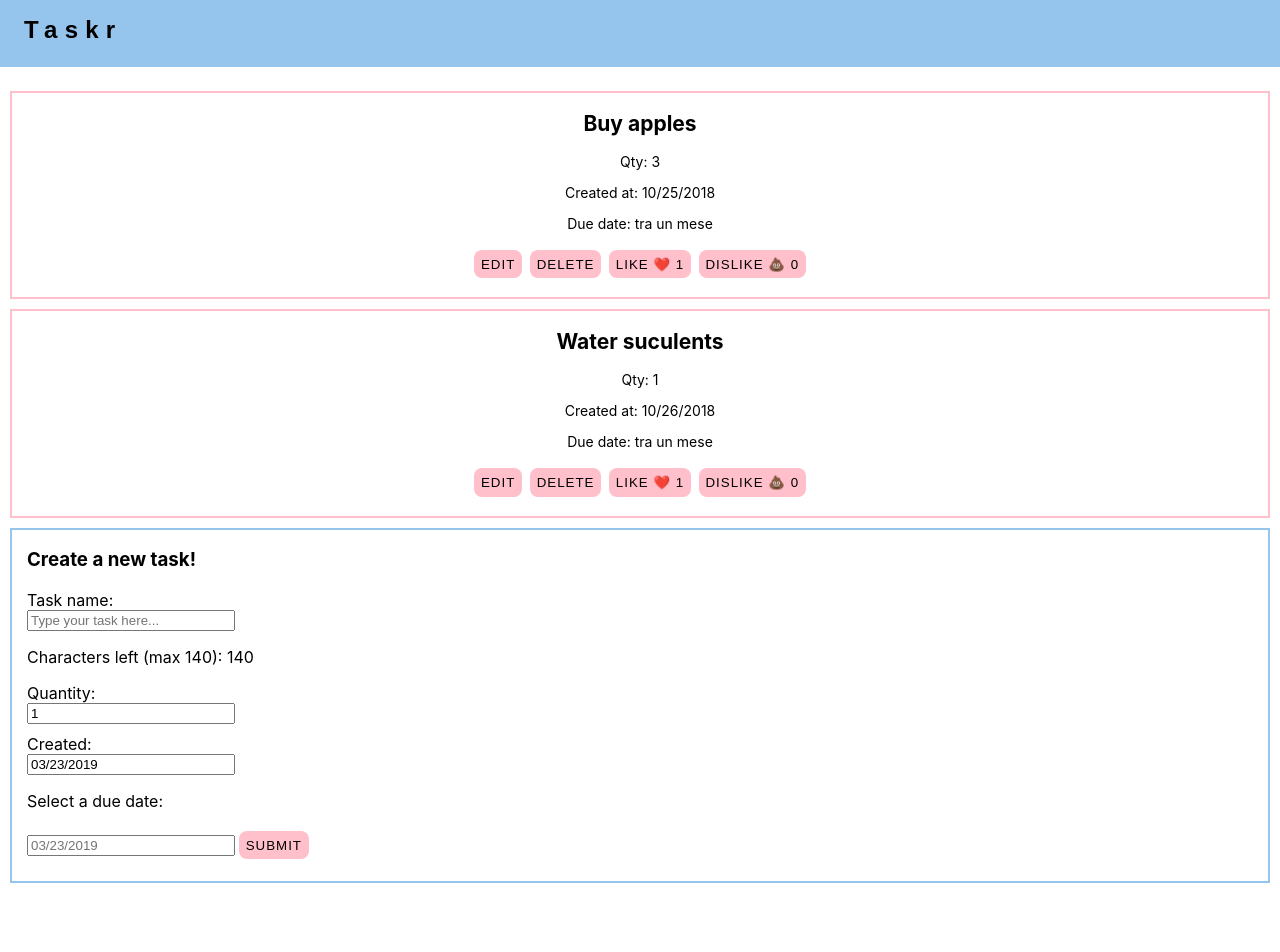
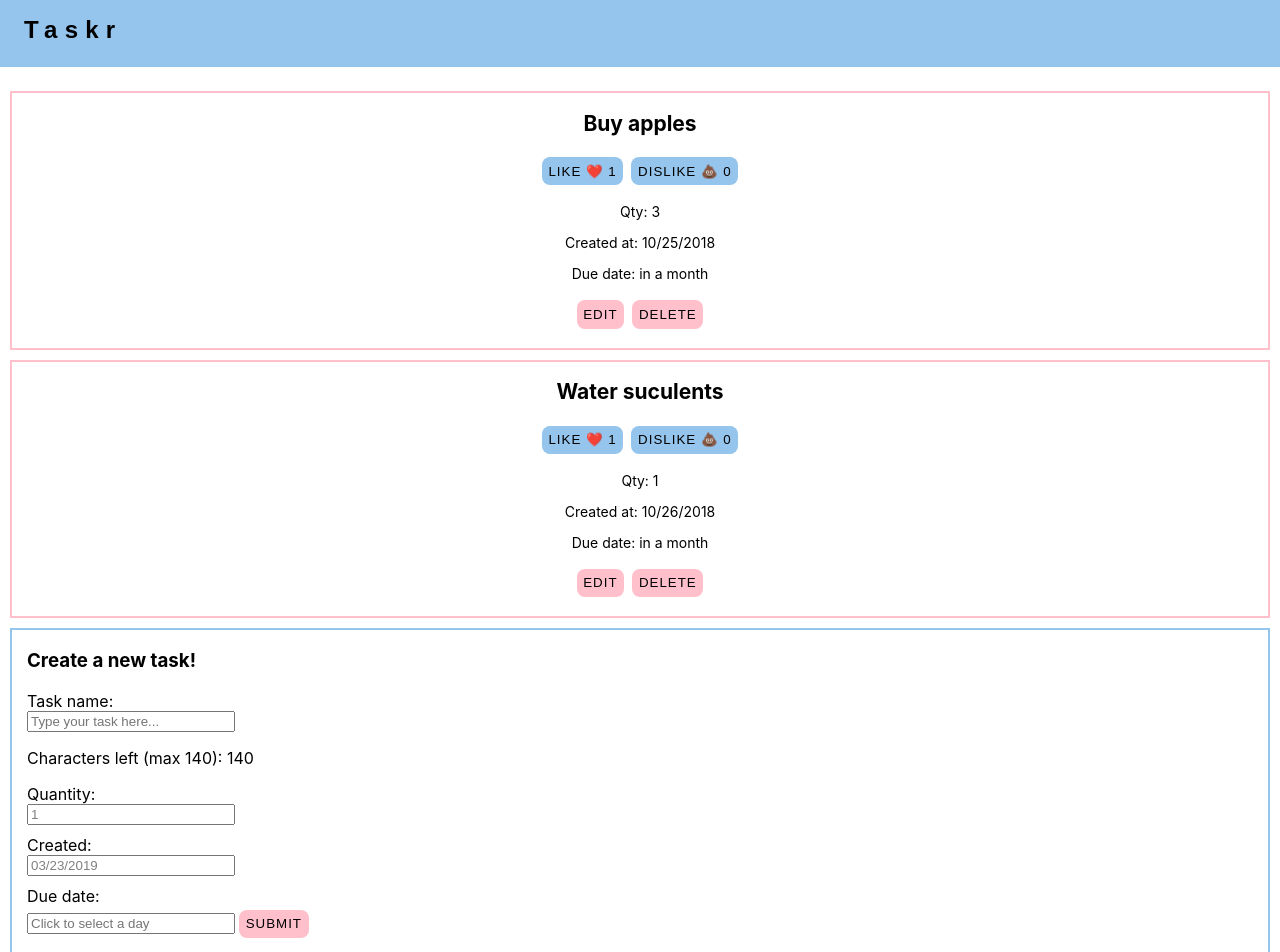
Before and after one commit to julianajlk/taskr-practice, a React (Create React App) app: page / in a window 1280 px wide. Shown: the top 952 px of the page. Before the commit the page ends 893 px from the top, so only its background shows below. Built offline with nearby package versions, Linux system fonts and the light colour scheme; a web font is replaced by a local one.

Commit message:
formated due date

```diff
--- a/src/App.css
+++ b/src/App.css
@@ -42,6 +42,7 @@ button {
 
 input {
   display: block;
+  color: gray;
   margin-bottom: 10px;
   width: 200px;
 }
--- a/src/components/Form.js
+++ b/src/components/Form.js
@@ -5,7 +5,6 @@ import MomentLocaleUtils, {
   formatDate,
   parseDate,
 } from 'react-day-picker/moment';
-import 'moment/locale/it';
 import 'react-day-picker/lib/style.css';
 
 class Form extends React.Component {
@@ -21,6 +20,8 @@ class Form extends React.Component {
   }
 
   handleDayClick = (day, {selected}) => {
+    //format day
+    let formatedDay = moment(day).format('L')
     //check if date has been selected or not
     if (selected) {
       // Unselect the day if already selected
@@ -28,7 +29,7 @@ class Form extends React.Component {
       return;
     }
     this.setState({
-      selectedDay: day
+      selectedDay: formatedDay
     })
   }
 
@@ -41,24 +42,32 @@ class Form extends React.Component {
 
   handleOnSubmit = event => {
     event.preventDefault();
-    if (this.state.task && this.state.quantity && this.state.date) {
-      alert("Task submitted: " + this.state.task);
+    if (this.state.task && this.state.quantity && this.state.date && this.state.selectedDay) {
       console.log(this.state);
-      // this.sendFormData(this.state);
-      // fetch('the server URL', {
-      //   method: "POST",
-      //   headers: {
-      //     'Content-Type: application/json'
-      //   },
-      //   body: JSON.stringify(this.state)
-      // })
+      let data = {name: this.state.task, quantity: this.state.quantity, date: this.state.date, due: this.state.selectedDay}
+      console.log(data)
+      fetch(`http://localhost:3000/tasks`, {
+        method: "POST",
+        body: JSON.stringify(data),
+        headers: {
+          Accept: "application/json",
+          "Content-Type": "application/json"
+        }
+      })
+      .then(response => response.json())
+      .then(jsonData => {
+        console.log(jsonData)
+      })
     } else {
       alert("You must fill in the entire form");
     }
     this.setState({
-      task: ""
+      task: "",
+      quantity: 1,
+      count: 0,
+      selectedDay: undefined
     });
-    // event.target.reset();
+    event.target.reset();
   };
 
   render() {
@@ -96,13 +105,13 @@ class Form extends React.Component {
               onChange={event => this.handleOnChange(event)}
             />
           </label>
-          {this.state.selectedDay && <p>Due: {this.state.selectedDay.toLocaleDateString()}</p>}
-       {!this.state.selectedDay && <p>Select a due date:</p>}
+       Due date: <br/>
        <DayPickerInput
         onDayChange={this.handleDayClick}
         formatDate={formatDate}
         parseDate={parseDate}
-        placeholder={`${formatDate(new Date())}`}
+        placeholder={`Click to select a day`}
+        // placeholder={`${formatDate(new Date())}`}
        />
 
           <button type="submit">Submit</button>
--- a/src/components/Tasks.js
+++ b/src/components/Tasks.js
@@ -26,15 +26,14 @@ class Tasks extends React.Component {
     console.log(dueArray)
     let dueDate = [dueArray[2], dueArray[0], dueArray[1]].join("")
     console.log(dueDate)
+    console.log(moment(dueDate, "YYYYMMDD").fromNow())
     this.setState({
       due: moment(dueDate, "YYYYMMDD").fromNow()
     })
-    console.log(this.state.due)
   }
 
-
-
-  handleLike = () => {
+  handleLike = (event) => {
+    //console.log(event.target.name)
     if (this.state.classLike === false) {
       this.setState((state, props) => ({
         likes: state.likes + 1,
@@ -70,29 +69,35 @@ class Tasks extends React.Component {
     }));
   }
 
+
   render() {
     return (
       <React.Fragment>
         <div style={divCardStyle}>
           <h2>{this.props.mockData.name}</h2>
+          <button
+            name="like"
+            className={this.state.classLike ? "liked like-button" : "like-button"}
+            onClick={(event)=> {this.handleLike(event); this.toggleClassLike()}}
+          >
+            Like <span role="img" aria-label="heart">❤️</span><span class="likes-counter"> {this.state.likes}</span>
+          </button>
+          <button
+            className={this.state.classDislike ? "liked like-button" : "like-button"}
+            onClick={(event)=> {this.handleDislike();   this.toggleClassDislike()}}
+          >
+            Dislike <span role="img" aria-label="heart">💩</span><span> {this.state.dislikes}</span>
+          </button>
           <p>Qty: {this.props.mockData.quantity}</p>
           <p>Created at: {this.props.mockData.date}</p>
           <p>Due date: {this.state.due}</p>
           <button onClick={() => this.props.edit()}>Edit</button>
           <button onClick={() => console.log("clicked")}>Delete</button>
-          <button
-            className={this.state.classLike ? "liked like-button" : "like-button"}
-            onClick={(event)=> {this.handleLike(); this.toggleClassLike()}}
-          >
-            Like <span role="img" aria-label="heart">❤️</span><span class="likes-counter"> {this.state.likes}</span>
-          </button>
-          <button
-            className={this.state.classDislike ? "liked" : null}
-            onClick={(event)=> {this.handleDislike();   this.toggleClassDislike()}}
-          >
-            Dislike <span role="img" aria-label="heart">💩</span><span> {this.state.dislikes}</span>
-          </button>
+
           <style>{`
+                    .like-button {
+                      background-color: #95c5ec;
+                    }
                      .liked {
                           font-weight: bold;
                           color: #fa0742;
```
